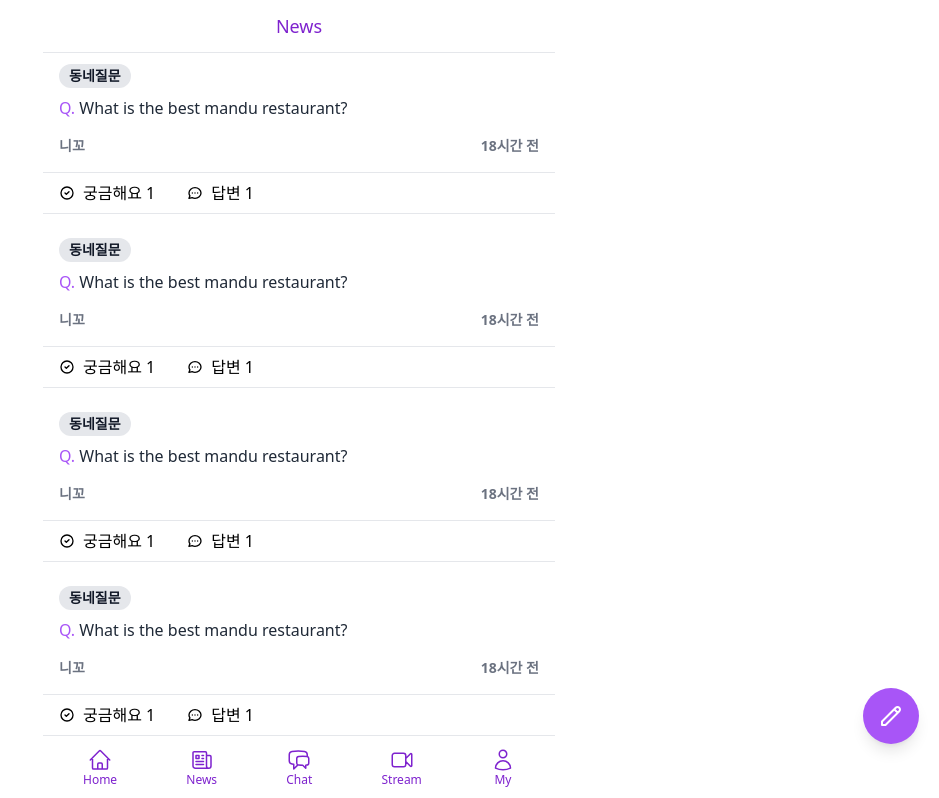
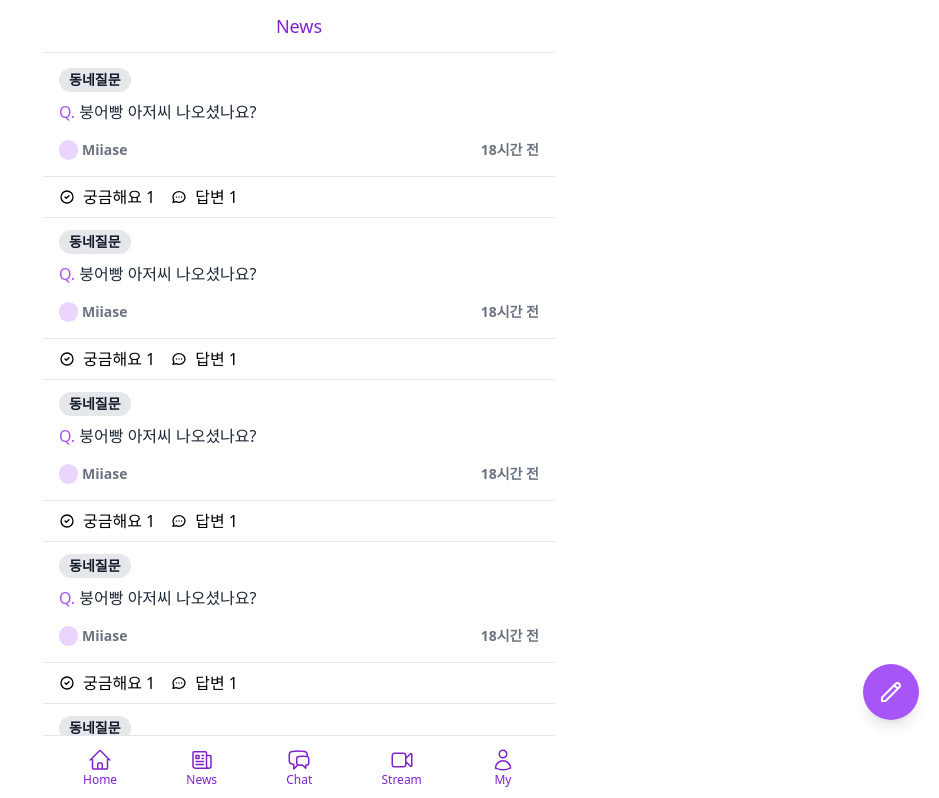
Before and after one commit to billnairk/carrot-market, a Next.js app: page /community in a window 1280 px wide. Shown: the top 798 px of the page, without its empty margins (341-1280 px from the left). Built offline with nearby package versions, Linux system fonts and the light colour scheme.

Commit message:
COMPONENTS - COMMUNITY

```diff
--- /dev/null
+++ b/components/floating-button.tsx
@@ -0,0 +1,16 @@
+import Link from "next/link";
+
+interface FloatProps {
+  children: React.ReactNode;
+  href: string;
+}
+
+export default function FloatingButton({ children, href }: FloatProps) {
+  return (
+    <Link href={href}>
+      <button className="fixed bottom-20 right-5 shadow-lg hover:bg-purple-700 transition-all bg-purple-500 p-4 rounded-full text-white ">
+        {children}
+      </button>
+    </Link>
+  );
+}
--- a/pages/community/[id].tsx
+++ b/pages/community/[id].tsx
@@ -7,16 +7,16 @@ const CommunityPostDetail: NextPage = () => {
         동네질문
       </span>
       <div className="flex py-3 px-4 mb-3 space-x-2 border-b border-gray-300 cursor-pointer">
-        <div className="w-10 h-10 bg-purple-600 rounded-full" />
+        <div className="w-10 h-10 bg-purple-200 rounded-full" />
         <div>
-          <p className="font-bold opacity-80">Steve Jebs</p>
+          <p className="font-bold opacity-80">Miiase</p>
           <p className="text-sm opacity-40">View profile &rarr;</p>
         </div>
       </div>
       <div className="">
         <div className=" text-gray-800">
-          <span className="text-purple-500 ml-4 font-medium">Q.</span> What is
-          the best mandu restaurant?
+          <span className="text-purple-500 ml-4 font-medium">Q. </span>오늘
+          붕어빵 아저씨 나오셨나요?
         </div>
         <div className="mt-4 py-2 flex border-t border-b w-full space-x-4">
           <span className="flex items-center ml-4 space-x-2">
@@ -75,15 +75,13 @@ const CommunityPostDetail: NextPage = () => {
             <span className="block text-xs font-medium text-gray-500">
               2시간 전
             </span>
-            <p className="mt-2">
-              The best mandu restaurant is the one next to my house.
-            </p>
+            <p className="mt-2">네! 오후 9시까지 하신대요~ 빨리 가셔야 할 듯</p>
           </div>
         </div>
       </div>
       <div className="mx-4">
         <textarea
-          className="shadow-md my-1 w-full rounded-md border-gray-400 focus:ring-purple-300"
+          className="shadow-md my-1 w-full rounded-md border-gray-400 focus:ring-purple-300 focus:outline-none focus:border-purple-300"
           rows={4}
           placeholder="Answer this question!"
         />
--- a/pages/community/index.tsx
+++ b/pages/community/index.tsx
@@ -1,25 +1,31 @@
+import FloatingButton from "@/components/floating-button";
 import Layout from "@/components/layout";
 import type { NextPage } from "next";
+import Link from "next/link";
 
 const Community: NextPage = () => {
   return (
     <Layout hasTabBar title="News">
-      <div className="py-4 space-y-6">
-        {[1, 2, 3, 4, 5, 6, 7].map((_, i) => (
-          <div key={i} className="flex flex-col cursor-pointer items-start">
-            <span className="mx-4 flex items-center bg-gray-200 text-sm font-bold px-2.5 py-0.5 rounded-full text-gray-900">
+      <div className="pt-2 space-y-3">
+        {[1, 2, 3, 4, 5, 6, 7, 8, 9, 10].map((_, i) => (
+          <Link key={i} href={`/community/${i}`}>
+            <div className="flex flex-col cursor-pointer items-start hover:bg-purple-100 transition-colors">
+              <span className="mt-3 mx-4 flex items-center bg-gray-200 text-sm font-bold px-2.5 py-0.5 rounded-full text-gray-900">
                 동네질문
               </span>
-            <div className="px-4 pt-2 text-gray-800">
-              <span className="text-purple-500 font-medium">Q.</span> What is
-              the best mandu restaurant?
+              <div className="pl-4 pt-2 text-gray-800">
+                <span className="text-purple-500 font-medium">Q. </span>붕어빵
+                아저씨 나오셨나요?
               </div>
-            <div className="px-4 pt-4 flex justify-between w-full text-sm font-bold text-gray-500">
-              <span>니꼬</span>
+              <div className="px-4 pt-4 flex space-x-1 items-center w-full text-sm font-bold text-gray-500">
+                <div className="w-5 h-5 bg-purple-200 rounded-full"></div>
+                <div className="space-x-1 flex w-full justify-between items-center">
+                  <span>Miiase</span>
                   <span>18시간 전</span>
                 </div>
-            <div className="mt-4 py-2 flex border-t border-b w-full space-x-4">
-              <span className="flex px-4 items-center space-x-2">
+              </div>
+              <div className="pl-4 mt-4 py-2 flex border-t border-b w-full space-x-4">
+                <span className="flex items-center space-x-2">
                   <svg
                     className="w-4 h-4"
                     fill="none"
@@ -55,8 +61,9 @@ const Community: NextPage = () => {
                 </span>
               </div>
             </div>
+          </Link>
         ))}
-        <button className="fixed bottom-14 right-5 shadow-lg hover:bg-purple-700 transition-all bg-purple-500 p-4 rounded-full text-white ">
+        <FloatingButton href="/community/write">
           <svg
             className="w-6 h-6"
             fill="none"
@@ -71,7 +78,7 @@ const Community: NextPage = () => {
               d="M15.232 5.232l3.536 3.536m-2.036-5.036a2.5 2.5 0 113.536 3.536L6.5 21.036H3v-3.572L16.732 3.732z"
             ></path>
           </svg>
-        </button>
+        </FloatingButton>
       </div>
     </Layout>
   );
--- a/pages/index.tsx
+++ b/pages/index.tsx
@@ -1,3 +1,4 @@
+import FloatingButton from "@/components/floating-button";
 import Item from "@/components/item";
 import Layout from "@/components/layout";
 import type { NextPage } from "next";
@@ -17,7 +18,7 @@ const Home: NextPage = () => {
             comments={1}
           />
         ))}
-        <button className="fixed bottom-24 right-5 shadow-lg hover:bg-purple-700 transition-all bg-purple-500 p-4 rounded-full text-white ">
+        <FloatingButton href="/items/upload">
           <svg
             className="h-6 w-6"
             xmlns="http://www.w3.org/2000/svg"
@@ -33,7 +34,7 @@ const Home: NextPage = () => {
               d="M12 6v6m0 0v6m0-6h6m-6 0H6"
             />
           </svg>
-        </button>
+        </FloatingButton>
       </div>
     </Layout>
   );
```
Lines whose indentation alone changed are shown as unchanged.
